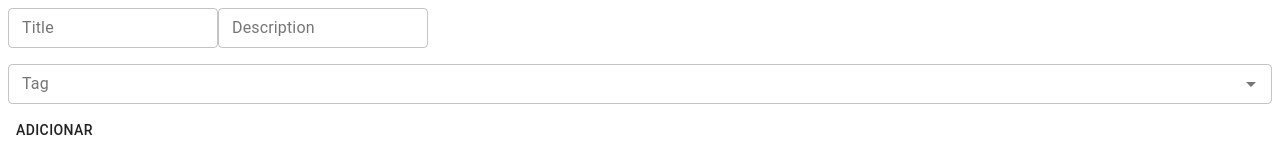
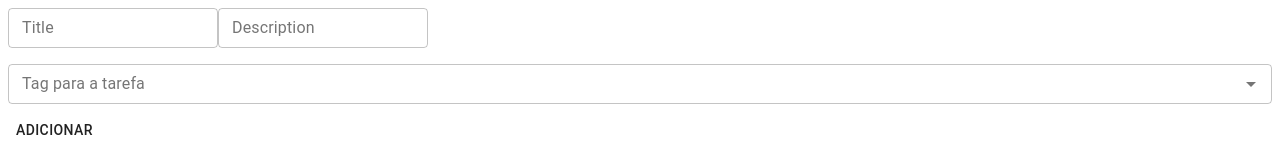
Before and after one commit to Leonardo-Antunes/project-todo, a React (Create React App) app: page / in a window 1280 px wide. Shown: the top 165 px of the page. Built offline with nearby package versions, Linux system fonts and the light colour scheme.

Commit message:
Autocomplete

```diff
--- a/src/components/FormTodo/index.js
+++ b/src/components/FormTodo/index.js
@@ -5,9 +5,12 @@ import { Autocomplete } from "@material-ui/lab";
 
 import inputActions from "../../redux/actions/inputActions";
 import todoActions from "../../redux/actions/todoActions";
+import { useState } from "react";
 
 export default function FormTodo() {
   const dispatch = useDispatch();
+
+  const [resetTag, setResetTag] = useState("");
 
   const index = useSelector((state) => state.todos.index);
   const id = useSelector((state) => state.inputs.id);
@@ -15,18 +18,15 @@ export default function FormTodo() {
   const description = useSelector((state) => state.inputs.description);
   const tag = useSelector((state) => state.inputs.tag);
   const tagName = useSelector((state) => state.inputs.tag.tagName);
-  console.log(tagName)
 
   let labelInput = "";
   if (tagName === undefined) {
     labelInput = "";
   } else {
-    labelInput = tagName;
+    labelInput = tag.tagName;
   }
 
   const isChecked = useSelector((state) => state.inputs.isChecked);
-
-  const itens = useSelector((state) => state.todos.todos);
 
   const tags = [
     {
@@ -123,19 +123,15 @@ export default function FormTodo() {
       />
       <Autocomplete
         id="tag"
-        autoComplete
-        clearOnBlur={true}
-        disableClearable
-        handleHomeEndKeys
-        inputValue={labelInput}
-        selectOnFocus
         options={tags}
         getOptionLabel={(option) => option.tagName}
+        disableClearable
+        inputValue={labelInput}
         getOptionSelected={(option, value) => option.tagName === value.tagName}
         renderInput={(params) => (
           <TextField
             {...params}
-            label="Tag"
+            label="Tag para a tarefa"
             variant="outlined"
             margin="normal"
           />
--- a/src/redux/reducers/inputs.js
+++ b/src/redux/reducers/inputs.js
@@ -33,7 +33,6 @@ const todoSlice = (state = initialState, action) => {
       };
     }
     case actionTypes.SET_TODO_TAG: {
-      console.log("Chamou", action)
       const { tag } = action;
       return {
         ...state,
```
Also changed, not shown: src/components/Card/index.js (+19 -10 lines).
